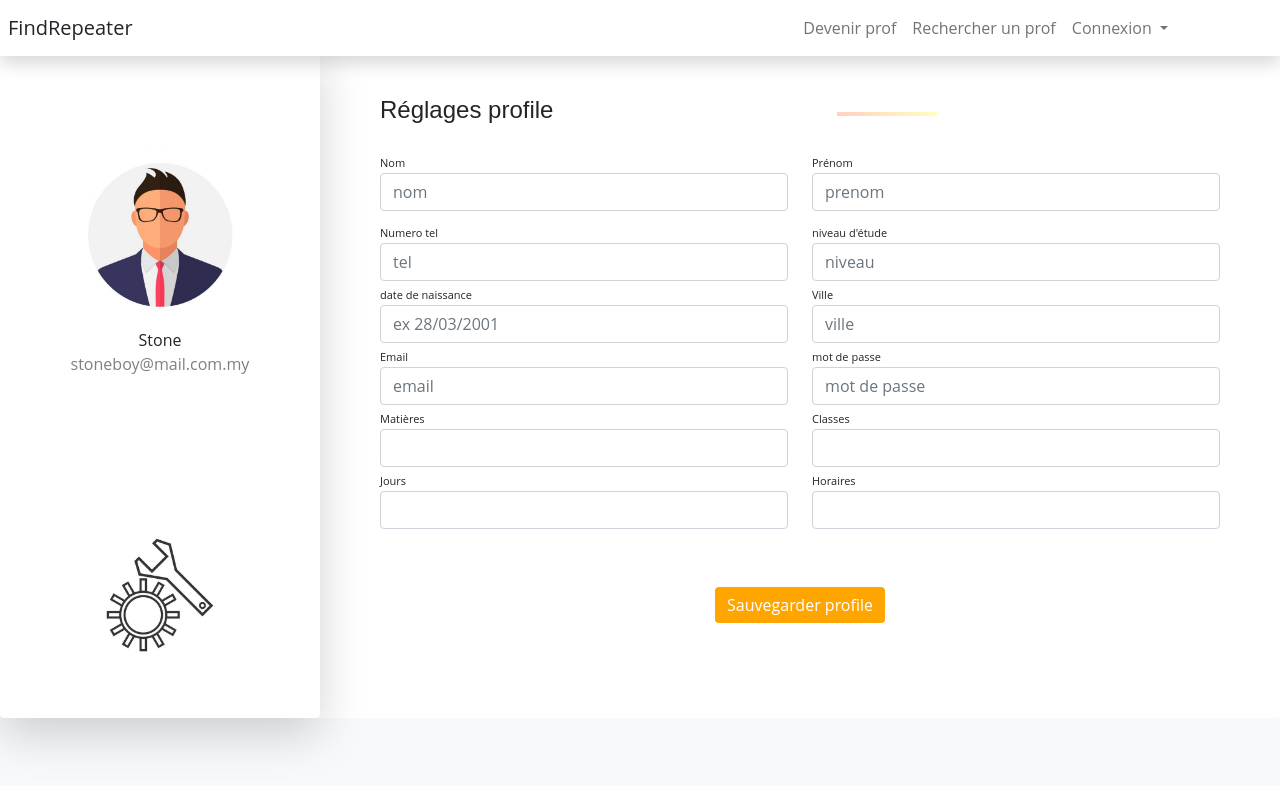
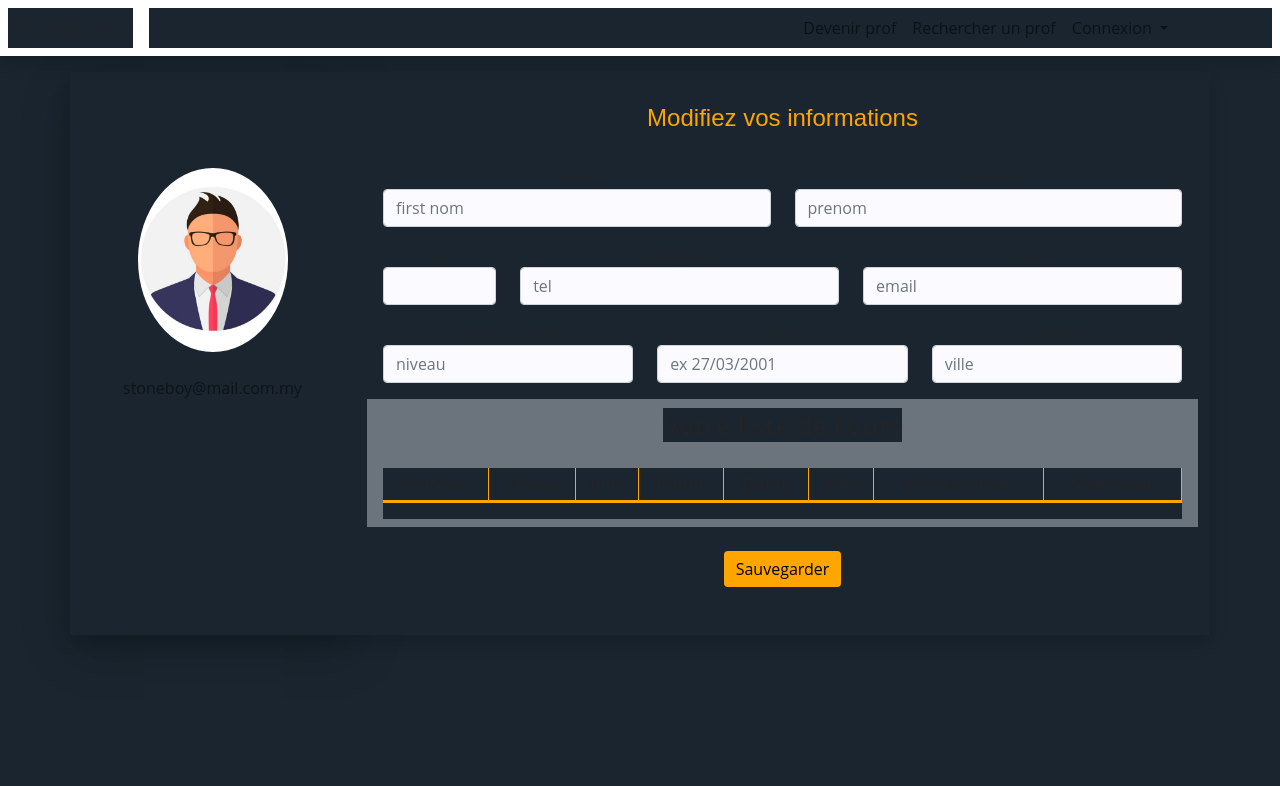
Before and after one commit to Tom-michel/FindRepeater, a Django app: page /profilReg in a window 1280 px wide. Shown: the top 786 px of the page. Run offline with Django 4.2, Linux system fonts and the light colour scheme; lists and menus that the app fills with data are empty; some libraries are stand-ins or nearby versions.

Commit message:
personnalisation de la page Modifier son profil

```diff
--- a/src/core/static/core/css/style.css
+++ b/src/core/static/core/css/style.css
@@ -141,21 +141,25 @@ body {
   }
   .box-profile{
       user-select: none;
-      margin: 50px auto;
+      margin: 60px auto;
       background:#231e39 ;
       color: #b3b8cd ;
-      border-radius: 15px;
+      border-radius: 20px;
       width: 350px;
       text-align: center;
       box-shadow: 0 10px 20px -10px rgba(0,0,0,.75);
 
   }
   .cover-photo{
-
       background: url('../img/cover_photo.jpg');
-      height: 160px;
+      /* background-color: rgb(223, 149, 13); */
+      height: 60px;
       width: 100%;
-      border-radius: 5px 5px 0 0;
+      border-radius: 20px 20px 0 0;
+  }
+  .cover-photo img{
+    width: 200px;
+    height: 200px;
   }
   .profile{
       height: 120px;
@@ -167,6 +171,7 @@ body {
 
   }
   .profile-name{
+    padding-top: 50px;
       font-size: 28px;
       font-weight: bold;
   }.age{
@@ -220,6 +225,16 @@ body {
       background: orange;
       transition: .5s;
   }
+
+  .follow-btn a{
+    color: orange;
+    text-decoration: none;
+  }
+  .follow-btn:hover a{
+    color: black;
+    text-decoration: none;
+  }
+
   .msg-btn:hover{
 
       color: #ffffff;
@@ -253,3 +268,7 @@ body {
   .copyright {
     background-color: #1a252f;
   }
+
+  *{
+    background-color: #1a252f;
+  }
--- a/src/core/templates/core/ajoutCours.html
+++ b/src/core/templates/core/ajoutCours.html
@@ -58,7 +58,8 @@
 
                     <div class="card card-body" style="background-color: #ebeff5;">
                         <span class="btn btn-primary  btn-sm btn-block">Votre liste de Cours</span>
-                        <table class="table table-sm">
+                        <div class="table-responsive">
+                            <table class="table table-sm table-hover">
                                 <tr>
                                     <th>Matière</th>
                                     <th>Classe</th>
@@ -86,6 +87,7 @@
                             </table>
                         </div>
                     </div>
+                </div>
                 <div class="col-lg-5">
                     <div class="d-flex justify-content-center">
                         <figure><img class="img-fluid" src="{% static 'core/images/signup-image.jpg' %}" alt="sing up image"></figure>
--- a/src/core/templates/core/base.html
+++ b/src/core/templates/core/base.html
@@ -6,9 +6,10 @@
   <meta name="viewport" content="width=device-width, initial-scale=1">
   <link rel="stylesheet" href="https://use.fontawesome.com/releases/v5.6.3/css/all.css">
 
-    <!-- <link rel="stylesheet" href="../../static/core/css/style.css"> -->
   <link rel="stylesheet" type="text/css" href="{% static 'core/css/bootstrap.min.css' %}">
   <link rel="stylesheet" type="text/css" href="{% static 'core/css/style.css' %}">
+  <!-- <link rel="stylesheet" type="text/css" href="{% static 'core/css/profile.css' %}"> -->
+
 
 
 
@@ -20,7 +21,7 @@
 
      <!--  ============== Navbar Start ========================-->
 
-     <nav class="navbar navbar-expand-lg navbar-light fixed-top bg-white shadow py-2">
+     <nav class="navbar navbar-expand-lg navbar-light fixed-top bg-white shadow py-2 navSroll">
         <a class="navbar-brand text-dark mx-2" href="{% url 'index' %}">FindRepeater</a>
         <button class="navbar-toggler navbar-toggler-right" type="button" data-bs-toggle="collapse" data-bs-target="#navbarResponsive" aria-controls="navbarResponsive" aria-expanded="false" aria-label="Toggle navigation"><span class="navbar-toggler-icon"></span></button>
         <div class="ms-auto"></div>
--- a/src/core/templates/core/profileReglage.html
+++ b/src/core/templates/core/profileReglage.html
@@ -1,63 +1,154 @@
 {% extends 'core/base.html' %}
 {% load static %}
 
-{% block title %} Modifier votre profil{% endblock %}
+{% block title %} Profil enseignant {% endblock %}
 
 {% block content %}
+     <style>
+        body {
+            background: orange;
+        }
+
+        .form-control {
+            background-color: #fbfbff;
+        }
 
 
+        .form-control:focus {
+            box-shadow: 0 0 0 1px orange;
+            border-color: orange;
+        }
 
- <div class="container-fluid rounded bg-white mt-5 ">
+        .form-control:hover {
+            border-color: orange;
+            box-shadow: 0 0 0 1px orange;
+        }
+
+        .profile-button {
+            background: orange;
+            color: #000;
+        }
+
+        .profile-button:hover {
+            background:rgba(255, 166, 0, 0.712);
+            color: #000;
+        }
+
+        .labels {
+            font-size: 15px;
+        }
+    </style>
+
+
+    <section class="py-5">
+        <div class="container rounded bg-white mt-4 mb-3 shadow">
             <div class="row">
-        <div class="col-lg-3 border-right shadow-lg rounded">
-            <div class="d-flex flex-column align-items-center text-center p-3 py-5"><img class="rounded-circle mt-5" width="150px" src="{% static 'core/img/profile.jpg' %}"><span class="font-weight-bold">Stone</span><span class="text-black-50">stoneboy@mail.com.my </span><span> </span></div>
-            <div class="d-flex flex-column align-items-center text-center p-3 py-5"><img class="rounded-circle mt-5" width="150px" src="{% static 'core/img/reglage.jpg' %}"><span class="font-weight-bold"></div>
 
+                <div class="col-md-3 border-right shadow-lg">
+                    <div class="d-flex flex-column align-items-center text-center p-3 py-5">
+                        <img class="rounded-circle mt-5" width="150px" src="{% static 'core/img/profile.jpg' %}">
+                        <span class="font-weight-bold">Stone</span>
+                        <span class="text-black-50">stoneboy@mail.com.my</span>
+                        <span> </span>
                     </div>
-        <div class="col-lg-9 border-right rounded">
-            <div class="p-5 py-5">
-                <div class="d-flex justify-content-between align-items-center mb-3">
-                    <h4 class="text-right">Réglages profile</h4>
-
-                    <br>
-                    <hr
-
-           class="align-content-center mx-auto"
-           style="width: 100px; height: 4px; background:linear-gradient(to right, orangered, yellow);"
-           />
                 </div>
 
-
-                <div class="row mt-2">
-
-                    <div class="col-md-6"><label class="labels">Nom</label><input type="text" class="form-control" placeholder="nom" value=""></div>
-                    <div class="col-md-6"><label class="labels">Prénom</label><input type="text" class="form-control" value="" placeholder="prenom"></div>
+                <div class="col-md-9 border-right">
+                    <div class="p-2 m-2">
+                        <div class="text-center py-3" style="color: orange;">
+                            <h4>Modifiez vos informations</h4>
                         </div>
-                <div class="row mt-2">
-                    <div class="col-md-6"><label class="labels">Numero tel</label><input type="text" class="form-control" placeholder="tel" value=""></div>
-                    <div class="col-md-6"><label class="labels">niveau d'étude</label><input type="text" class="form-control" placeholder="niveau" value=""></div>
-                    <div class="col-md-6"><label class="labels">date de naissance</label><input type="text" class="form-control" placeholder="ex 28/03/2001" value=""></div>
-                    <div class="col-md-6"><label class="labels">Ville</label><input type="text" class="form-control" placeholder="ville" value=""></div>
-                    <div class="col-md-6"><label class="labels">Email</label><input type="text" class="form-control" placeholder="email" value=""></div>
-                    <div class="col-md-6"><label class="labels">mot de passe</label><input type="password" class="form-control" placeholder="mot de passe" value=""></div>
-                    <div class="col-md-6"><label class="labels">Matières</label><select  class="form-control" placeholder="matière" value="">
-                        <option></option></select>
+                        <div class="row mt-2 text-center">
+                            <div class="col-md-6">
+                                <label class="labels">Nom</label>
+                                <input type="text" class="form-control" placeholder="first nom" value="">
                             </div>
-                    <div class="col-md-6"><label class="labels">Classes</label><select  class="form-control" placeholder="classe" value="">
-                        <option></option></select>
+                            <div class="col-md-6">
+                                <label class="labels">Prénom</label>
+                                <input type="text" class="form-control" value="" placeholder="prenom">
                             </div>
-                    <div class="col-md-6"><label class="labels">Jours</label><select  class="form-control" placeholder="jours" value="">
-                        <option></option></select>
                         </div>
-                    <div class="col-md-6"><label class="labels">Horaires</label><select  class="form-control" placeholder="horaire" value="">
-                        <option></option></select>
+                        <div class="row mt-3 text-center">
+                            <div class="col-md-2">
+                                <label class="labels">Âge</label>
+                                <input type="text" class="form-control" value="" placeholder="">
+                            </div>
+                            <div class="col-md-5">
+                                <label class="labels">Téléphone</label>
+                                <input type="text" class="form-control" placeholder="tel" value="">
+                            </div>
+                            <div class="col-md-5">
+                                <label class="labels">Email</label>
+                                <input type="email" class="form-control" placeholder="email" value="">
+                            </div>
+                        </div>
+                        <div class="row mt-3 text-center">
+                            <div class="col-md-4">
+                                <label class="labels">niveau d'étude</label>
+                                <input type="text" class="form-control" placeholder="niveau" value="">
+                            </div>
+                            <div class="col-md-4">
+                                <label class="labels">Ville</label>
+                                <input type="text" class="form-control" placeholder="ex 27/03/2001" value="">
+                            </div>
+                            <div class="col-md-4">
+                                <label class="labels">Quartier</label>
+                                <input type="text" class="form-control" placeholder="ville" value="">
+                            </div>
+                        </div>
                     </div>
 
-                <div class="mt-5 text-center"><button class="btn btn-primary profile-button" type="button">Sauvegarder profile</button></div>
+                    <div class="pb-5">
+                        <div class="py-2 px-3 text-center" style="background-color: #ebeff563;">
+                            <span style="font-size: 25px; font-weight: bold;">
+                                Votre liste de cours
+                            </span><br><br>
+
+                            <style>th{border-right: orange solid 1px;}</style>
+
+                            <div class="table-responsive text-center">
+                                <table class="table table-sm table-hover">
+                                    <tr style="border-bottom: orange solid 3px;">
+                                        <th>Matière</th>
+                                        <th>Classe</th>
+                                        <th>Jour</th>
+                                        <th>Début</th>
+                                        <th>Durée</th>
+                                        <th>Ville</th>
+                                        <th>Mettre à Jour</th>
+                                        <th>Supprimer</th>
+                                    </tr>
+
+                                    {% for c in coursList %}
+                                        {% if c.repetiteur.user.id == user.id %}
+                                            <tr>
+                                                <th>{{c.matiere}}</th>
+                                                <th>{{c.classe}}</th>
+                                                <th>{{c.jour}}</th>
+                                                <th>{{c.heure_début}}</th>
+                                                <th>{{c.duree}}</th>
+                                                <th>{{c.repetiteur.ville}}</th>
+                                                <th><a class="btn btn-sm btn-success" href="">Modifier</a></th>
+                                                <th><a class="btn btn-sm btn-danger" href="">Supprimer</a></th>
+                                            </tr>
+                                        {% endif %}
+                                    {% endfor %}
+                                </table>
                             </div>
+                        </div>
+
+                        <div class="mt-4 text-center">
+                            <a class="btn btn-primary profile-button" >Sauvegarder</a>
                         </div>
 
                     </div>
                 </div>
             </div>
-{% endblock%}
+        </div>
+    </section>
+
+{% endblock %}
+
+    {% block footer %}
+
+    {% endblock %}
--- a/src/core/urls.py
+++ b/src/core/urls.py
@@ -5,12 +5,14 @@ from . import views
 urlpatterns = [
     path('',views.index,name='index'),
 
+    path('profilDave',views.profilDave,name='profilDave'),
+
     path('profilReg',views.profilReg,name='profilReg'),
     path('rech',views.rech,name='rech'),
 
     path('consulterProfil/<str:pk>',views.consulterProfil ,name='consulterProfil'),
 
-    path('monProfil',views.monProfil ,name='monProfil'),
+    path('user/enseignant/monProfil',views.monProfil ,name='monProfil'),
     path('pageProfiles',views.pageProfiles ,name='pageProfiles'),
     path('user/enseignant/register',views.inscriptionprof,name='inscriptionprof'),
     path('user/eleve_parent/register', views.inscriptionClient,name='inscriptionClient'),
--- a/src/core/views.py
+++ b/src/core/views.py
@@ -8,15 +8,16 @@ from django.contrib import messages
 from .models import Classe, Matiere, Repetiteur, Client, Cours
 
 def index(request):
-
     listR = Repetiteur.objects.all()
-    listCli = Client.objects.all()
+    listCours = Cours.objects.all()
     listRep = []
     for rep in listR:
         listRep.append(rep.user.username)
-    content = {'listRep':listRep}
+    content = {'listRep':listRep,'listCours':listCours}
     return render(request,'core/index.html', content)
 
+def profilDave(request):
+    return render(request, 'core/profil(dave).html')
 
 
 def profilReg(request):
@@ -111,12 +112,18 @@ def consulterProfil(request, pk):
 
 
 # la page où un enseignat peut visualiser/mofier son profil
+
 @login_required(login_url='connexionprof')
 def monProfil(request):
     coursList = Cours.objects.all()
+    coursTemp = Cours.objects.all()
+    cours = []
+    for c in coursTemp:
+        cours.append(c.repetiteur.user.id)
+
     repList = Repetiteur.objects.all()
 
-    content = {'coursList':coursList, repList:repList}
+    content = {'coursList':coursList, 'cours':cours,'repList':repList}
     return render(request, 'core/monProfil.html', content)
 
 
@@ -279,7 +286,8 @@ def connexionprof(request):
 
                 if userAct in lisUSer:
                     login(request, user)
-                    return HttpResponseRedirect('ajoutCours')
+                    return HttpResponseRedirect('monProfil')
+                    # return HttpResponseRedirect('ajoutCours')
                 else:
                     msg1 = messages.info(request, "cet utilisateur ne correspond pas à un compte Enseignant !")
                 content1 = {
@@ -331,7 +339,7 @@ def ajoutCours(request):
             cours.save()
 
             coursList = Cours.objects.all()
-            return HttpResponseRedirect('ajoutCours')
+            return HttpResponseRedirect('monProfil')
         else:
             err = cours_form.errors
     else:
```
Also changed, not shown: src/core/templates/core/monProfil.html (+33 -23 lines), src/core/templates/core/pageProfiles.html (+7 -5 lines). Lines whose indentation alone changed are shown as unchanged.
